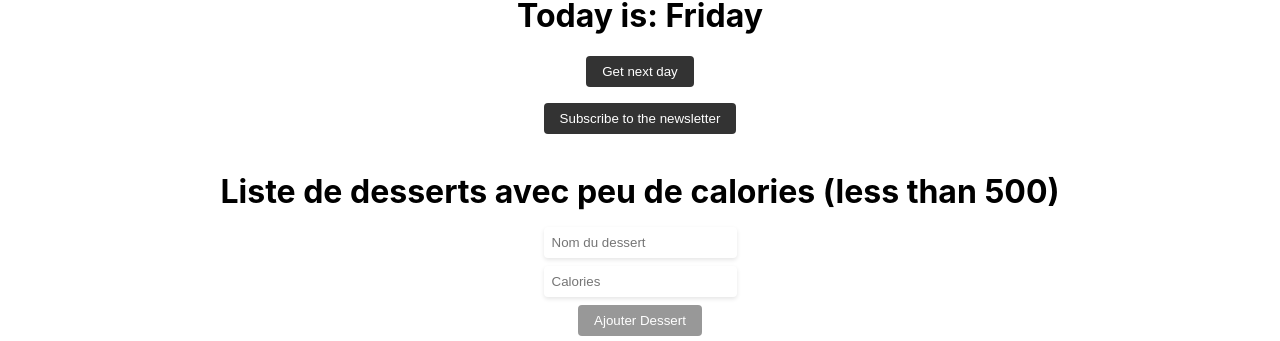
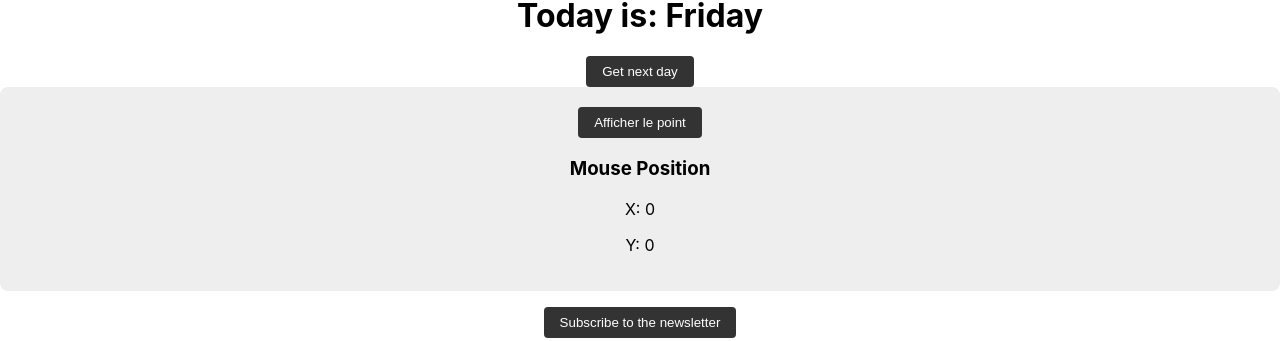
Before and after one commit to danny-boulay/Advanced-React-App, a React (Create React App) app: page / in a window 1280 px wide. Shown: the part 413-754 px from the top of the page. Built offline with nearby package versions, Linux system fonts and the light colour scheme; no server answers; the HTML template or start-up script is replaced by a standard one.

Commit message:
HOC withMousePosition and components PanelMouseLogger and PointMouseLogger

```diff
--- a/src/App.css
+++ b/src/App.css
@@ -141,3 +141,21 @@ button[disabled] {
   border-radius: 8px;
   text-align: center;
 }
+
+/*MousePosition*/
+.point {
+  position: fixed;
+  width: 10px;
+  height: 10px;
+  background-color: red;
+  border-radius: 50%;
+  transform: translate(-50%, -50%);
+  pointer-events: none;
+  z-index: 9999;
+}
+
+.panel {
+  padding: 20px;
+  background: #eee;
+  border-radius: 8px;
+}
--- a/src/App.js
+++ b/src/App.js
@@ -1,21 +1,36 @@
 import './App.css';
-import React from "react";
+import React, { useState } from "react";
 import DessertsList from "./components/DessertsList";
 import Header from "./components/Header";
 import CryptoCurrency from "./components/CryptoCurrency";
 import Money from './components/Money';
 import WeekDefiler from './components/WeekDefiler';
 import Newsletter from './components/Newsletter';
+import withMousePosition from './components/withMousePosition';
+import PanelMouseLogger from './components/PanelMouseLogger';
+import PointMouseLogger from './components/PointMouseLogger';
+
+const PanelWithMouse = withMousePosition(PanelMouseLogger);
+const PointWithMouse = withMousePosition(PointMouseLogger);
 
 document.title = "My Advanced React App"; //titre de la tab bar du navigateur
 
 function App() {
+  const [showPoint, setShowPoint] = useState(false);
+
   return (
     <div className="App">
       <Header/>
       <CryptoCurrency/>
       <Money/>
       <WeekDefiler/>
+      <div className="panel">
+        <button onClick={() => setShowPoint(!showPoint)}>
+          {showPoint ? "Masquer le point" : "Afficher le point"}
+        </button>
+        <PanelWithMouse />
+        {showPoint && <PointWithMouse />}
+      </div>
       <Newsletter/>
       <DessertsList/>
     </div>
--- /dev/null
+++ b/src/components/PanelMouseLogger.js
@@ -0,0 +1,16 @@
+import React from "react";
+
+const PanelMouseLogger = ({mousePosition}) => {
+    if (!mousePosition) {
+        return null;
+    }
+    return (
+        <div>
+            <h3>Mouse Position</h3>
+            <p>X: {mousePosition.x}</p>
+            <p>Y: {mousePosition.y}</p>
+        </div>
+    );
+};
+
+export default PanelMouseLogger;
--- /dev/null
+++ b/src/components/PointMouseLogger.js
@@ -0,0 +1,16 @@
+import React from "react";
+
+const PointMouseLogger = ({mousePosition}) => {
+    if (!mousePosition) {
+        return null;
+    }
+    return (
+        <div className="point" style={{
+            left: `${mousePosition.x}px`,
+            top: `${mousePosition.y}px`,
+          }}
+        />
+    );
+}
+
+export default PointMouseLogger;
--- /dev/null
+++ b/src/components/withMousePosition.js
@@ -0,0 +1,30 @@
+import React from "react";
+import { useState, useEffect } from "react";
+
+const withMousePosition = (WrappedComponent) => {
+    return (props) => {
+        const [mousePosition, setMousePosition] = useState({
+            x: 0,
+            y: 0
+        });
+
+        useEffect(() => {
+            const handleMouseMove = (e) => {
+                setMousePosition({
+                    x: e.clientX,
+                    y: e.clientY
+                });
+            }
+
+            window.addEventListener("mousemove", handleMouseMove);
+
+            return () => {
+                window.removeEventListener("mousemove", handleMouseMove);
+            }
+        },[]);
+
+        return <WrappedComponent {...props} mousePosition={mousePosition} />
+    };
+}
+
+export default withMousePosition;
```
